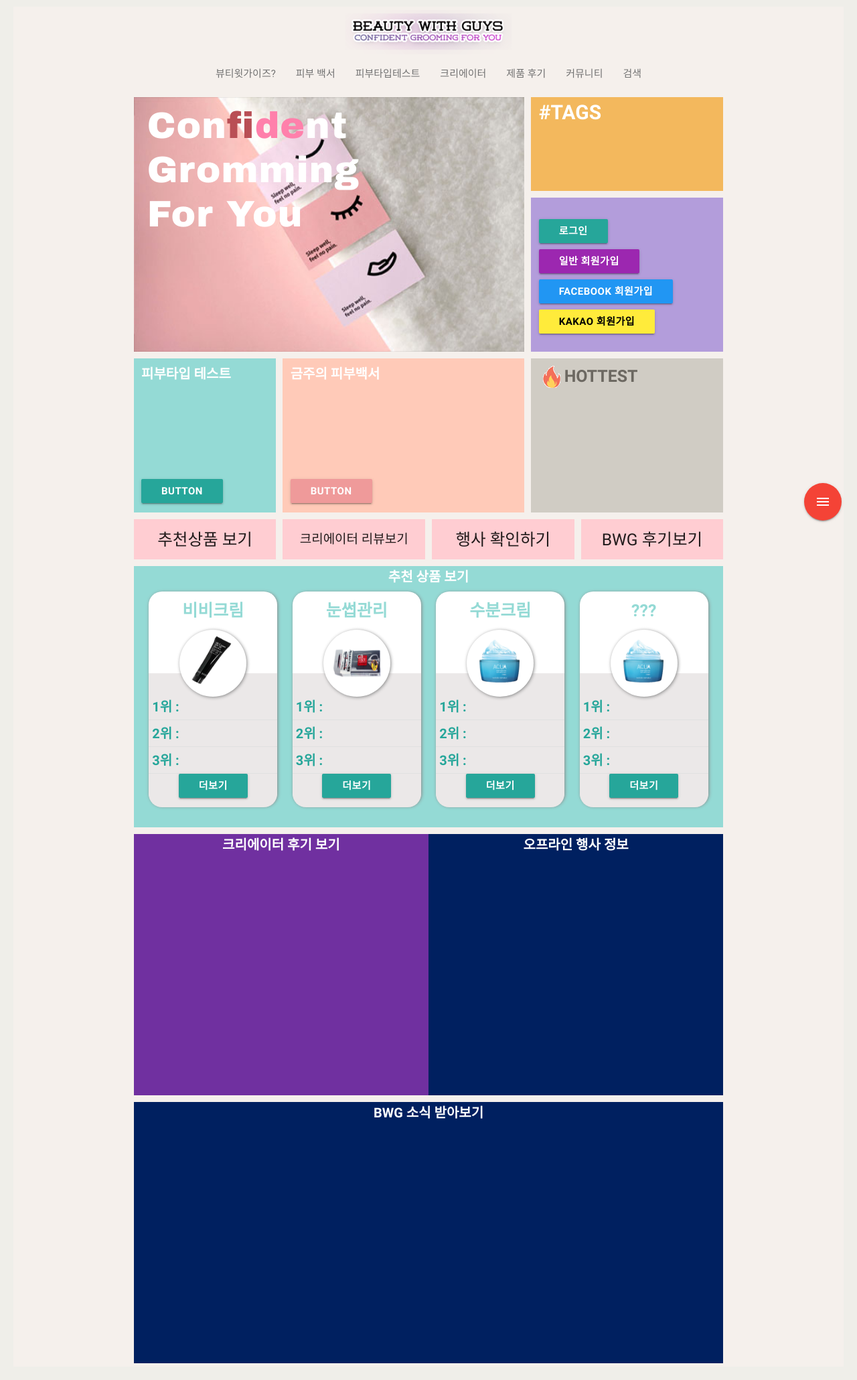
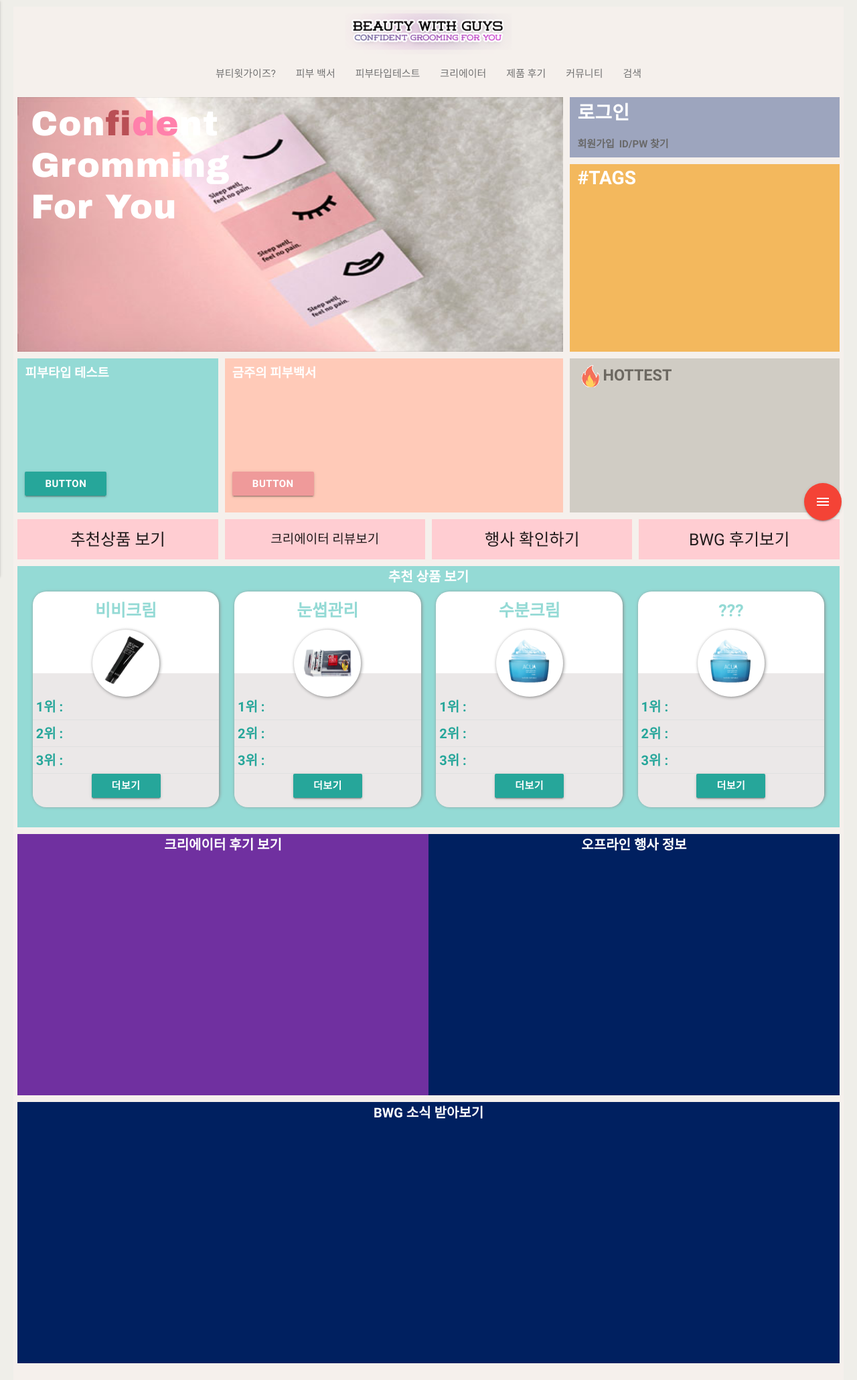
Before and after one commit to wtl0442/bwg_real, a Django app: page / in a window 1280 px wide. Shown: the whole page at 67% size. Run offline with Django 3.2, Linux system fonts and the light colour scheme; some libraries are stand-ins or nearby versions.

Commit message:
두비니합체

```diff
--- a/beautiful/accounts/views.py
+++ b/beautiful/accounts/views.py
@@ -32,7 +32,7 @@ def signup(request):
             profile = profile_form.save(commit=False)
             profile.user = user
             profile.save()
-            login_and_redirect_next(request, user)
+            return redirect(reverse('main:showMain'))
     return render(request, 'accounts/signup.html', {
         'signup_form': signup_form,
         'profile_form': profile_form,
--- a/beautiful/beautiful/templates/base.html
+++ b/beautiful/beautiful/templates/base.html
@@ -2,17 +2,14 @@
 <!DOCTYPE html>
 <html>
 <head>
-    <link rel="stylesheet" type="text/css" href="{% static 'css/creator_main.css' %}">
+    <link rel="stylesheet" href="https://cdnjs.cloudflare.com/ajax/libs/materialize/0.100.2/css/materialize.min.css">
     <link href="https://fonts.googleapis.com/icon?family=Material+Icons" rel="stylesheet">
-    <link type="text/css" rel="stylesheet" href="{% static 'css/main_core.css' %}" media="screen,projection"/>
+
+    <link tye="text/css" rel="stylesheet" href="{% static 'css/main_core.css' %}" media="screen,projection"/>
     <link type="text/css" rel="stylesheet" href="{% static 'css/materialize.min.css' %}"  media="screen,projection"/>
 
-
-
-    <script type="text/javascript" src="https://code.jquery.com/jquery-3.2.1.min.js"></script>
-    <script type="text/javascript" src="{% static "js/materialize.min.js" %}"></script>
-
-
+    <script src="https://ajax.googleapis.com/ajax/libs/jquery/3.2.1/jquery.min.js"></script>
+    <script src="https://cdnjs.cloudflare.com/ajax/libs/materialize/0.100.2/js/materialize.min.js"></script>
 
     <script language="javascript" type="text/javascript">
     function review_popup(url) {
@@ -21,7 +18,6 @@
     return false;
     }
     </script>
-
 
     <title>Beauty with Guys</title>
     <meta name="viewport" content="width=device-width, initial-scale=1.0"/>
@@ -114,23 +110,55 @@ li.discrimination:hover{
 <body>
 
 <div class="entire_body">
+<div class="col l12 hide-on-med-and-down">
     <p class="logoBox"><a href="{% url 'main:showMain' %}"><img src="{% static 'bwg_logo.png' %}" class="logo"></a></p>
-  <nav class="main_menu left hide-on-med-and-down">
-    <div class="nav-wrapper">
-      <ul>
+</div>
+
+  <nav>
+    <div class="nav-wrapper center_align">
+        <div class="container">
+
+
+            <!-- Navbar menu -->
+          <ul class="main_menu hide-on-med-and-down">
             <li><a href="">뷰티윗가이즈?</a></li>
             <li><a href="">피부 백서</a></li>
             <li><a href="{% url 'accounts:skin_type' %}">피부타입테스트</a></li>
-        <li><a href="{% url 'creator:creator_page' 'jubin3424' %}">크리에이터</a></li>
+            <li><a href="">크리에이터</a></li>
             <li><a href="">제품 후기</a></li>
             <li><a href="{% url 'post:post_list' %}">커뮤니티</a></li>
             <li><a href="">검색</a></li>
           </ul>
-
+            <!-- Navbar mobile menu -->
+            <ul id="slide-out" class="side-nav">
+                <li><div class="user-view">
+                    <div class="background">
+                        <img src="{% static "milestone.jpg" %}">
+                    </div>
+                    <a href="#!user" style="text-align: center;"><img class="circle" src="{% static "hottest.gif" %}" style="display:inline;"></a>
+                    <a href="#!name"><span class="white-text name">John Doe</span></a>
+                    <a href="#!email"><span class="white-text email">jdandturk@gmail.com</span></a>
+                </div></li>
+                <li><a href="#!"><i class="material-icons">cloud</i>뷰티윗가이즈?</a></li>
+                <li><a href="#!">피부 백서</a></li>
+                <li><a href="#!">피부타입 테스트</a></li>
+                <li><a href="#!">크리에이터</a></li>
+                <li><a href="#!">제품후기</a></li>
+                <li><a href="#!">커뮤니티</a></li>
+                <li><div class="divider"></div></li>
+                <li><a class="subheader">Subheader</a></li>
+                <li><a class="waves-effect" href="#!">Third Link With Waves</a></li>
+            </ul>
+            <a href="#" data-activates="slide-out" class="button-collapse"><i class="material-icons">menu</i></a>
+            <script>$(".button-collapse").sideNav();</script>
+            <a href="{% url 'main:showMain' %}"><img src="{% static 'bwg_logo.png' %}" class="hide-on-large-only" width="250px"></a>
+        </div>
     </div>
   </nav>
+
   &nbsp;
   <div class="container">
+
 
 
 {% block content %}{% endblock %}
--- a/beautiful/main/static/css/main_core.css
+++ b/beautiful/main/static/css/main_core.css
@@ -1,6 +1,16 @@
+@media screen and (max-width: 1280px) {
+	.container {
+	width: 98% !important;
+	}
+}
 div.entire_body{
 	margin:10px 20px 0 20px;
 	background-color:#f5f0ec;
+	overflow:hidden;
+}
+a.button-collapse i.material-icons{
+	font-size:35px;
+	color:gray();
 }
 img.logo{
 	width:20%;
@@ -13,20 +23,24 @@ p.logoBox{
 	text-align:center;
 	margin:0;
 }
-nav.main_menu {
+.entire_body nav{
 	background-color:#f5f0ec;
 	box-shadow:none;
 	height:30px;
 }
-nav.main_menu .nav-wrapper {
+.entire_body nav div.nav-wrapper {
+	width:100%;
 	text-align: center;
 }
-nav.main_menu ul {
+.entire_body nav div ul {
 	display: inline-block;
 	margin: 0;
 	line-height: 30px;
 }
-nav.main_menu ul li a {
+nav a.button-collapse {
+	color:black;
+}
+ul.main_menu.hide-on-med-and-down li a {
 	color: #727272;
 }
 .main_menu_logo{
@@ -37,7 +51,7 @@ nav.main_menu ul li a {
 	color:white;
 }
 pre.slogan{
-	font-size: 55px;
+	font-size: 3.43em;
 	font-family: "Arial Black", Gadget, sans-serif;
 	letter-spacing:1px;
 	line-height: 1.2;
@@ -52,18 +66,31 @@ pre.slogan{
 	color:#ff80ab;
 }
 .col.tags{
-	height:150px !important;
+	height:290px !important;
 	background-color:#f3b85d;
-	font-size:30px;
+	font-size:1.87rem;
+	color:white;
+	font-weight:bold;
+	border:5px solid #f5f0ec;
+}
+.col.login div a.join{
+	color:dimgray;
+	font-size:1rem;
+}
+.col.event_mall_location {
+	height:140px !important;
+	background-color:#9DA5BE;
+	padding:10px 20px;
+	font-size:1.87rem;
 	color:white;
 	font-weight:bold;
 	border:5px solid #f5f0ec;
 }
 .col.login{
-	height:240px !important;
-	background-color:#b39ddb;
+	height:100px !important;
+	background-color:#9DA5BE;
 	padding:10px 20px;
-	font-size:30px;
+	font-size:1.87rem;
 	color:white;
 	font-weight:bold;
 	border:5px solid #f5f0ec;
@@ -71,7 +98,7 @@ pre.slogan{
 .col.skin_type{
 	background-color:#94dad5;
 	height:240px !important;
-	font-size:20px;
+	font-size:1.25rem;
 	color:white;
 	font-weight:bold;
 	border:5px solid #f5f0ec;
@@ -80,7 +107,7 @@ pre.slogan{
 .col.skin_wiki{
 	background-color:#ffcab8;
 	height:240px !important;
-	font-size:20px;
+	font-size:1.25rem;
 	color:white;
 	font-weight:bold;
 	border:5px solid #f5f0ec;
@@ -89,7 +116,7 @@ pre.slogan{
 	background-color:#d0ccc4;
 	height:240px !important;
 	padding:10px;
-	font-size:25px;
+	font-size:1.56rem;
 	color:#6c6861;
 	font-weight:bold;
 	border:5px solid #f5f0ec;
@@ -101,7 +128,7 @@ pre.slogan{
 	background-color:#f3b85d;
 	height:100px !important;
 	/*padding:10px;*/
-	font-size:20px;
+	font-size:1rem;
 	color:white;
 	font-weight:bold;
 	border:5px solid #f5f0ec;
@@ -120,10 +147,7 @@ pre.slogan{
 	margin:auto;
 }
 div.welcome_member {
-	font-size:17px;
-}
-div.member_class {
-	font-size:15px;
+	font-size:1rem;
 }
 .login img{
 	margin-bottom:7px;
--- a/beautiful/main/templates/main/main.html
+++ b/beautiful/main/templates/main/main.html
@@ -6,43 +6,58 @@
 <pre class="slogan">Con<span class="fi">fi</span><span class="de">de</span>nt
 Gromming
 For You</pre></span></div>
-    <div class="col l4 tags hide-on-med-and-down">
-        <a href="{% url 'post:show_tag' %}">#TAGS</a></div>
-    <div class="col l4 m4 s4 login valign-wrapper">
+    <div class="col l4 m4 s4 login hide-on-med-and-down valign-wrapper">
 
     <div>
      {% if request.user.is_authenticated %}
-         <img src="{{ request.user.profile.image.url }}" width="100px" height="70px"
-              style="border-radius:10px; display:block;">
-         <div class="member_class">회원등급 : 샤이보이</div>
          <div class="welcome_member">{{ request.user.username }}님 반가워요!!</div>
     <a href="{%  url 'accounts:logout' %}" class="btn">Logout</a>
     {% else %}
-    <a href="{% url 'accounts:login' %}" class="btn">로그인</a><br>
-    <a href="{% url 'accounts:signup' %}" class="btn purple">일반 회원가입</a>
-         <a href="" class="btn blue">FACEBOOK 회원가입</a>
-         <a href="" class="btn yellow" style="color:black;">KAKAO 회원가입</a>
+    <a href="{% url 'accounts:login' %}">로그인</a><br>
+    <a href="{% url 'accounts:signup' %}" class="join">회원가입</a>
+         <a href="" class="join">ID/PW 찾기</a>
     {% endif %}
     </div>
+    </div>
 
-    </div>
-    <div class="col l3 m4 s4 skin_type"><span class="main_menu_logo">피부타입 테스트</span><br><br><br><br><br><br><a class="waves-effect waves-light btn">button</a></div>
-    <div class="col l5 m4 s4 skin_wiki"><span class="main_menu_logo">금주의 피부백서</span><br><br><br><br><br><br><a class="waves-effect waves-light btn red lighten-3">button</a></div>
-    <div class="col l4 m4 s4 hottest"><span class="main_menu_logo"><img src="{% static 'hottest.gif' %}">HOTTEST</span></div>
+    <div class="col l4 tags hide-on-med-and-down">
+        <a href="{% url 'post:show_tag' %}">#TAGS</a></div>
+
+    <div class="col l3 m6 s6 skin_type"><span class="main_menu_logo">피부타입 테스트</span><br><br><br><br><br><br><a class="waves-effect waves-light btn">button</a></div>
+    <div class="col l5 m6 s6 skin_wiki"><span class="main_menu_logo">금주의 피부백서</span><br><br><br><br><br><br><a class="waves-effect waves-light btn red lighten-3">button</a></div>
+    <div class="col l4 m6 s6 hottest"><span class="main_menu_logo"><img src="{% static 'hottest.gif' %}">HOTTEST</span></div>
     <!--이것은 모바일에서만 보이는 태그 영역입니다.-->
-    <div class="col m8 s8 hide-on-large-only mobile_tags"><span class="main_menu_logo">#TAGS_FOR_MOBILE</span></div>
+    <div class="col m6 s6 hide-on-large-only mobile_tags"><span class="main_menu_logo">#TAGS_FOR_MOBILE</span></div>
     <!--여기까지-->
-<div class="col l3 m4 s4 valign-wrapper menu">
-  <h5 class="menu_align">추천상품 보기</h5>
+<div class="col l3 m3 s3 valign-wrapper menu">
+  <h5 class="menu_align hide-on-med-and-down">추천상품 보기</h5>
+    <span class="hide-on-large-only" style="overflow:auto;">
+<pre>
+추천상품
+보기</pre>
+    </span>
 </div>
-<div class="col l3 m4 s4 valign-wrapper menu">
-  <p class="menu_align" style="font-size:19px;">크리에이터 리뷰보기</p>
+<div class="col l3 m3 s3 valign-wrapper menu">
+  <p class="menu_align hide-on-med-and-down" style="font-size:19px;">크리에이터 리뷰보기</p>
+    <span class="hide-on-large-only">
+        <pre>
+크리에이터
+리뷰보기</pre></span>
 </div>
-<div class="col l3 m4 s4 valign-wrapper menu">
-  <h5 class="menu_align">행사 확인하기</h5>
+<div class="col l3 m3 s3 valign-wrapper menu ">
+  <h5 class="menu_align hide-on-med-and-down">행사 확인하기</h5>
+    <span class="hide-on-large-only">
+        <pre>
+행사
+확인하기</pre></span>
 </div>
-<div class="col l3 m4 s4 valign-wrapper menu">
-  <h5 class="menu_align">BWG 후기보기</h5>
+<div class="col l3 m3 s3 valign-wrapper menu">
+  <h5 class="menu_align hide-on-med-and-down">BWG 후기보기</h5>
+    <span class="hide-on-large-only">
+        <pre>
+BWG
+후기보기</pre>
+    </span>
 </div>
 
 <!--여기서부터 추천상품 보기 -->
```
Also changed, not shown: beautiful/db.sqlite3, 3 other files. Lines whose indentation alone changed are shown as unchanged.
